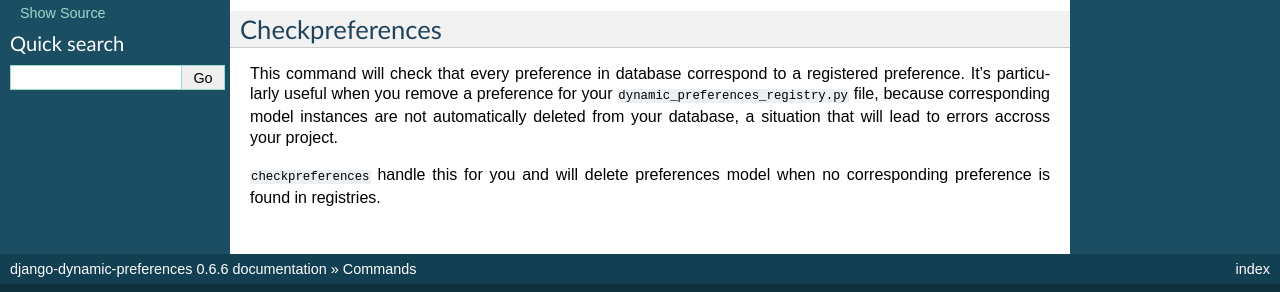
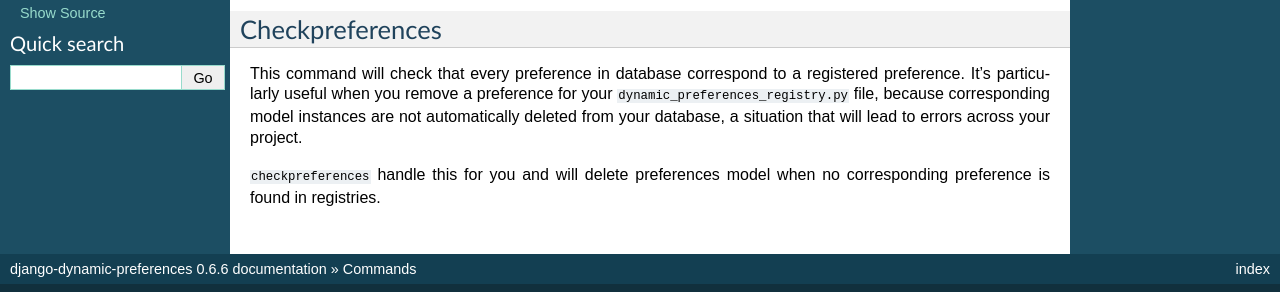
Before and after one commit to agateblue/django-dynamic-preferences, a Sphinx documentation site: the page built from docs/commands.rst, in a window 1280 px wide. Shown: the part 145-437 px from the top of the page. Built offline with Sphinx 7.4.7, drawn with Linux system fonts in a browser that asks for light colours.

Commit message:
Fixed a few misspellings I had noticed within the doc, docstrings, and comments
Signed-off-by: Philip Belesky <contact@philipbelesky.com>

```diff
--- a/docs/commands.rst
+++ b/docs/commands.rst
@@ -10,7 +10,7 @@
 This command will check that every preference in database correspond to a registered preference. It's particularly
 useful when you remove a preference for your ``dynamic_preferences_registry.py`` file,
 because corresponding model instances are not automatically deleted from your database,
-a situation that will lead to errors accross your project.
+a situation that will lead to errors across your project.
 
 ``checkpreferences`` handle this for you and will delete preferences model when no corresponding preference is found
 in registries.
--- a/docs/index.rst
+++ b/docs/index.rst
@@ -30,7 +30,7 @@
 * Can be extended to other models if need (e.g. per-site preferences)
 * Integrates with django caching mechanisms to improve performance
 
-If you're still interessed, head over :doc:`installation`.
+If you're still interested, head over :doc:`installation`.
 
 Contents:
 
```
Also changed, not shown: docs/quickstart.rst (+4 -4 lines), 2 other files.
